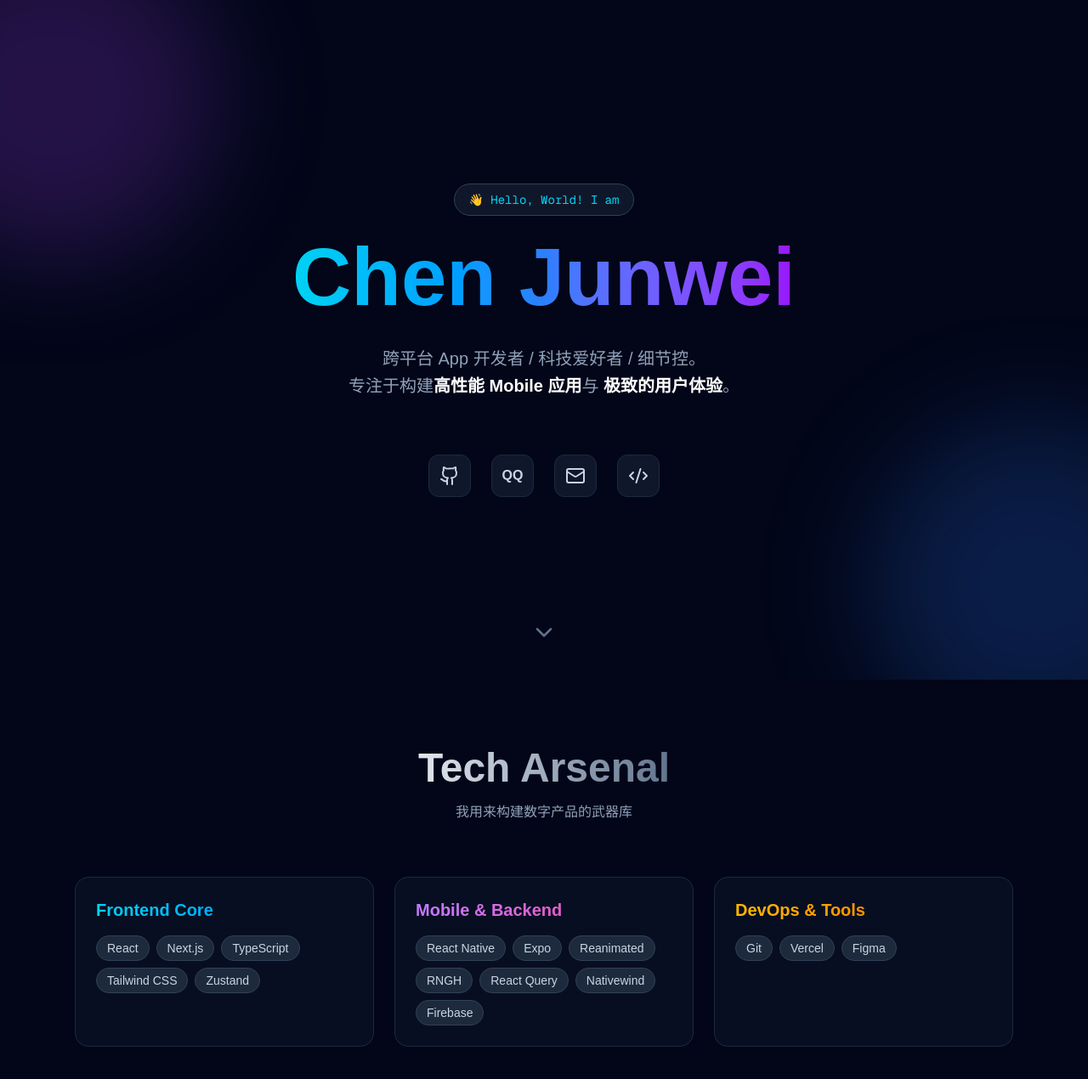
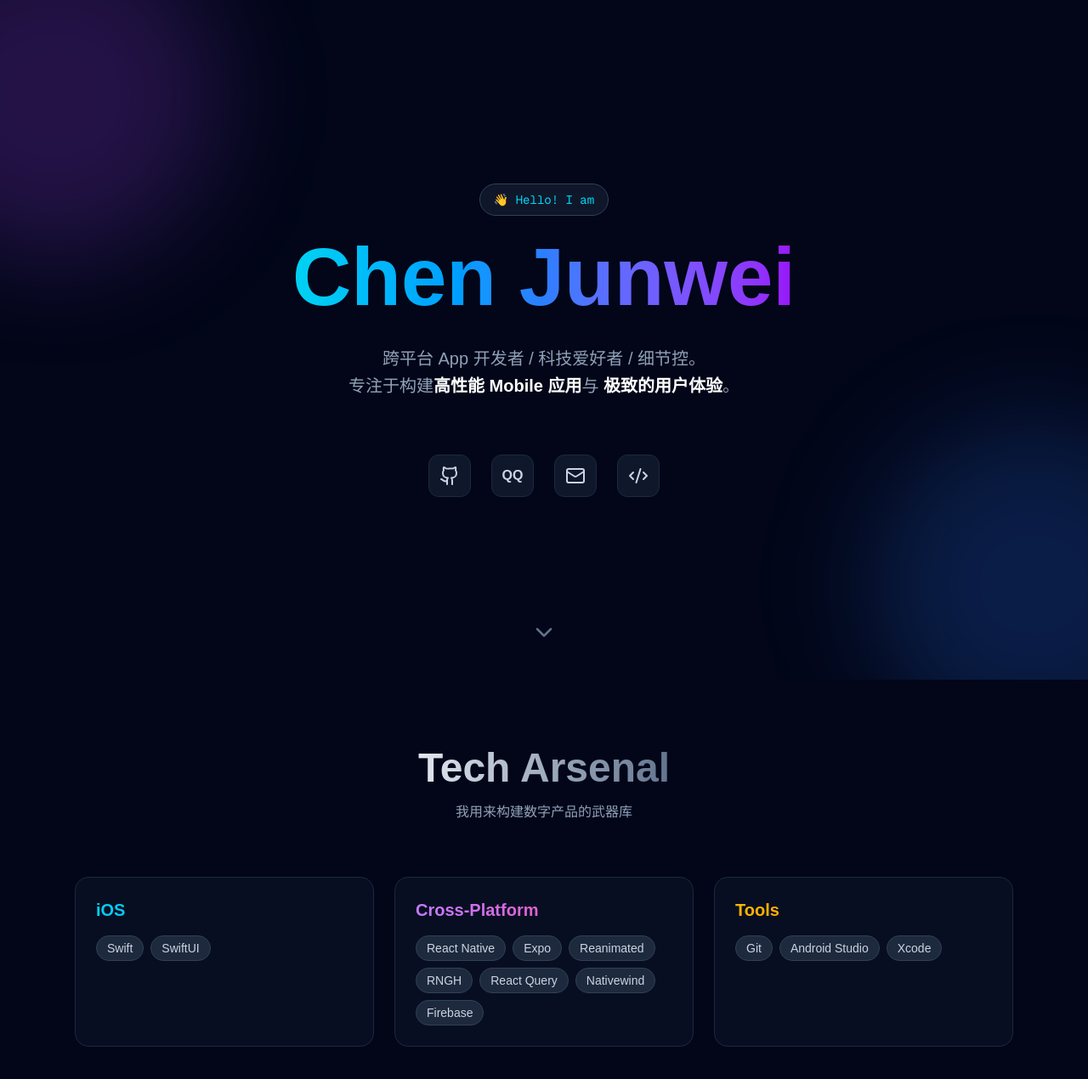
Before and after one commit to Spring-Rebirth/Spring-Rebirth.github.io, a Next.js app: page / in a window 1280 px wide. Shown: the top 1270 px of the page at 85% size. Built offline with nearby package versions, Linux system fonts and the light colour scheme.

Commit message:
chore: 更改内容文本

```diff
--- a/app/page.tsx
+++ b/app/page.tsx
@@ -98,7 +98,7 @@ export default function Home() {
                         transition={{ duration: 0.8 }}
                     >
                         <div className="inline-block p-2 px-4 rounded-full bg-slate-800/50 border border-slate-700 mb-6 backdrop-blur-sm text-sm text-cyan-400 font-mono">
-              👋 Hello, World! I am
+                            👋 Hello! I am
                         </div>
                         <h1 className="text-6xl md:text-8xl font-bold bg-clip-text text-transparent bg-linear-to-r from-cyan-400 via-blue-500 to-purple-600">
                             Chen Junwei
--- a/components/TechStack.tsx
+++ b/components/TechStack.tsx
@@ -5,19 +5,19 @@ import { motion } from "framer-motion";
 // 定义技术栈数据，你可以根据自己的实际情况修改
 const techCategories = [
     {
-        title: "Frontend Core",
+        title: "iOS",
         color: "from-cyan-400 to-blue-500", // 渐变色定义
-        skills: ["React", "Next.js", "TypeScript", "Tailwind CSS", "Zustand"],
+        skills: ["Swift", "SwiftUI"],
     },
     {
-        title: "Mobile & Backend",
+        title: "Cross-Platform",
         color: "from-purple-400 to-pink-500",
         skills: ["React Native", "Expo", "Reanimated", "RNGH", "React Query", "Nativewind", "Firebase"],
     },
     {
-        title: "DevOps & Tools",
+        title: "Tools",
         color: "from-amber-400 to-orange-500",
-        skills: ["Git", "Vercel", "Figma"],
+        skills: ["Git", "Android Studio", "Xcode"],
     },
 ];
 
```
Lines whose indentation alone changed are shown as unchanged.
